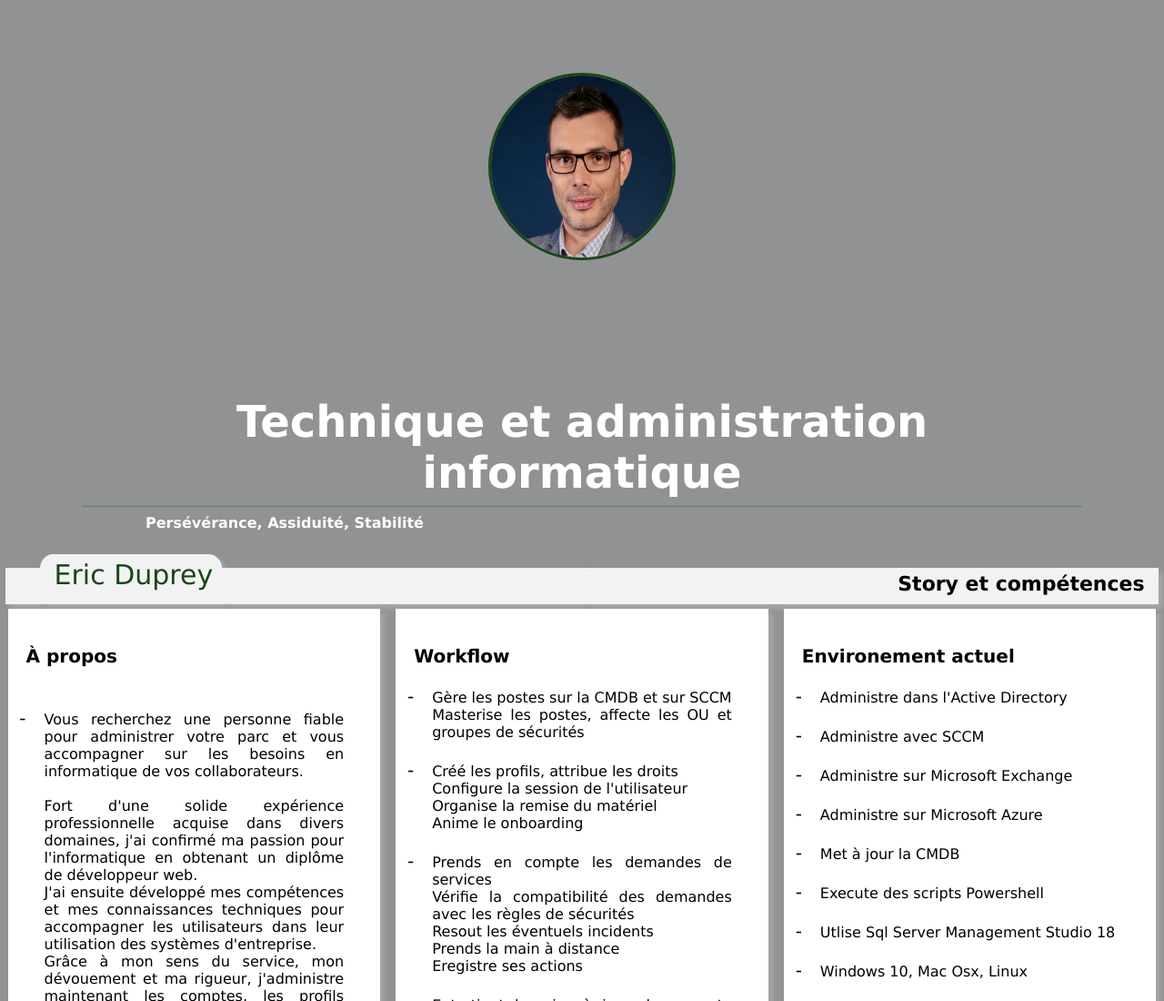
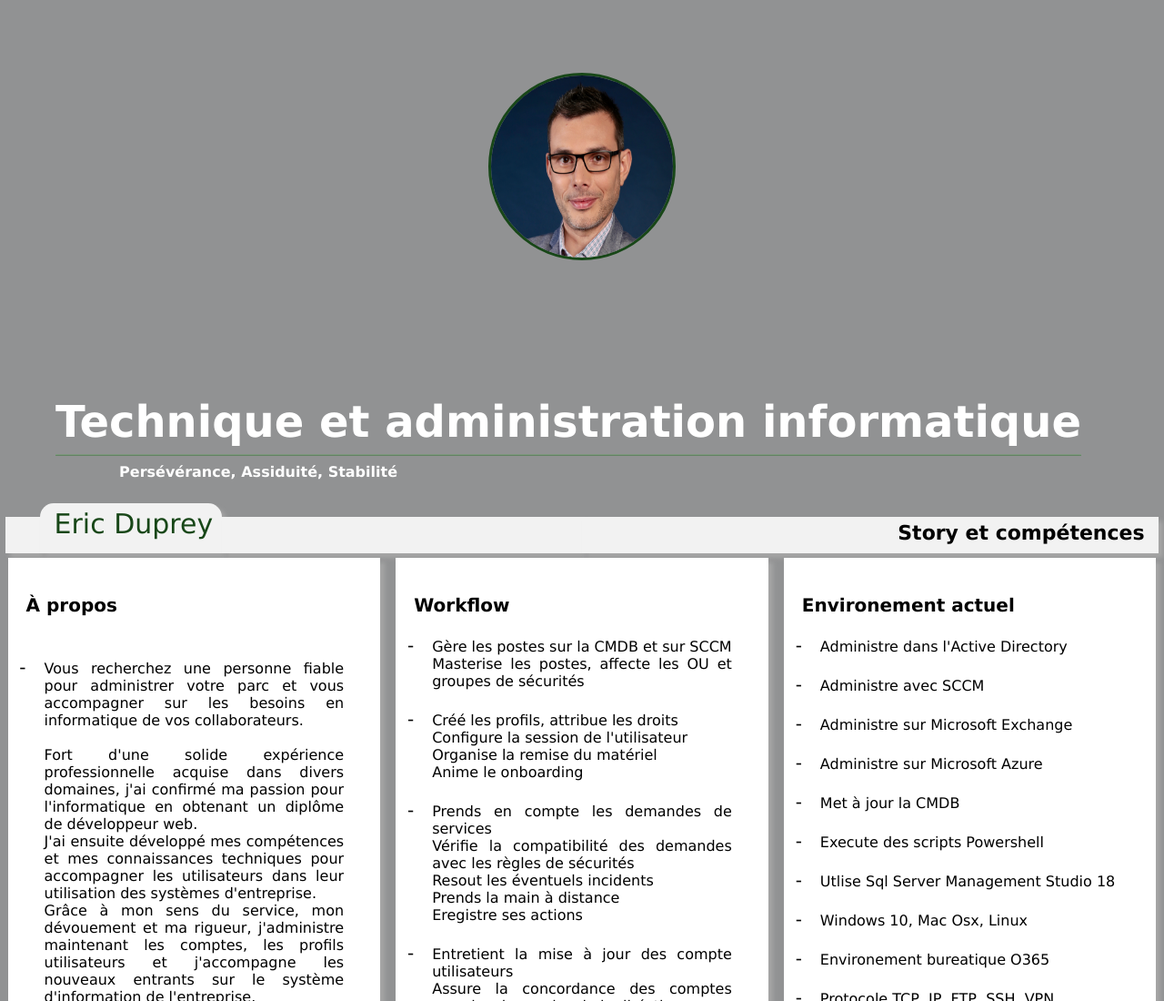
Before and after one commit to Eric-dpy-Git/CV-0.1, a plain HTML site: page index.html in a window 1280 px wide. Shown: the top 1100 px of the page at 91% size. Drawn offline with Linux system fonts and the light colour scheme.

Commit message:
Change header layout

```diff
--- a/sass/elements/__header.scss
+++ b/sass/elements/__header.scss
@@ -16,7 +16,7 @@ header {
   }
 
   & .header__box {
-    margin: 105px 90px 25px 90px;
+    margin: 105px 90px 25px 60px;
   }
 }
 
```
Also changed, not shown: styles.css, 1 other file.
